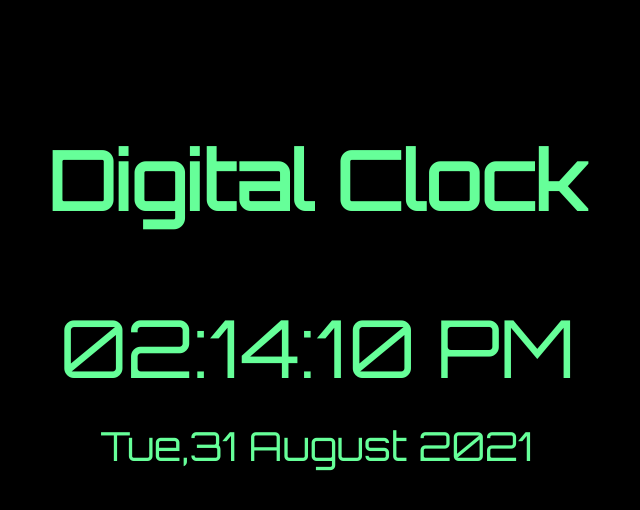
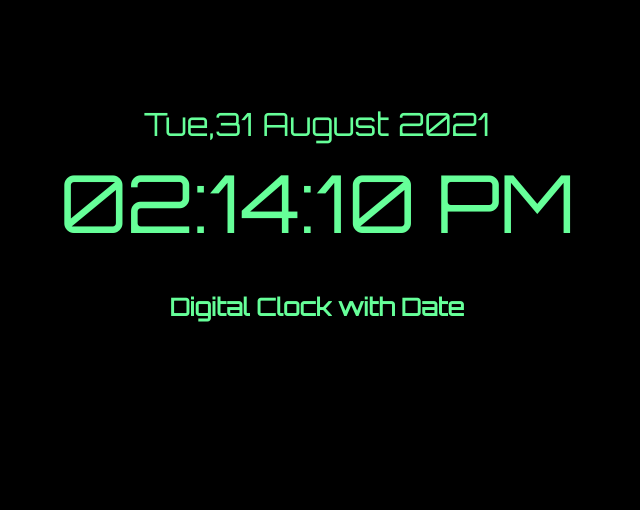
Before and after one commit to elcinp/JS-DigitalClock, a plain HTML site: page index.html in a window 1280 px wide. Shown: the whole page, without its empty margins (323-963 px from the left). Drawn offline with Linux system fonts and the light colour scheme.

Commit message:
JS-Digital Clock with Date

```diff
--- a/index.css
+++ b/index.css
@@ -5,7 +5,7 @@ body{
 }
 #container{
     font-family: 'Orbitron', sans-serif;
-    margin-top: 8vh;
+    margin-top: 10vh;
     display: flex;
     justify-content: center;
     align-items: center;
@@ -14,9 +14,10 @@ body{
     font-size: 10vh;
 }
 #header{
-    font-size: 10vh;
+    font-size: 3vh
 }
 #date{
     margin-top: 3vh;
-    font-size: 5vh;
+    padding-bottom: 1vh;
+    font-size: 4vh;
 }
--- a/index.html
+++ b/index.html
@@ -9,9 +9,9 @@
 </head>
 <body onload="currentTime()">
     <div id="container">
-        <h2 id="header">Digital Clock</h2>
+        <div id="date"></div>
         <div id="time"></div>
-        <div id="date"></div>
+        <h5 id="header">Digital Clock with Date</h5>
 
     </div>
 
```
